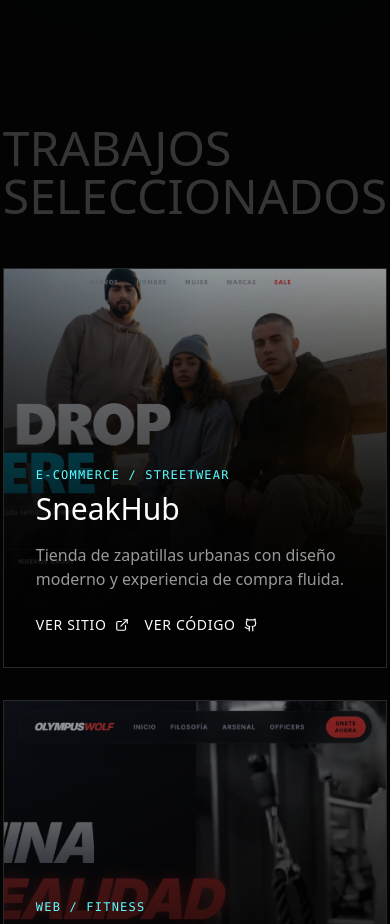
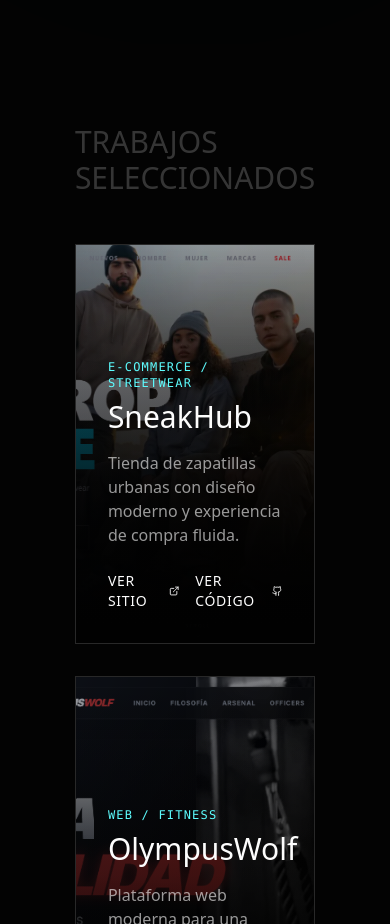
Before and after one commit to Juancho2706/Portafolio, a Next.js app: page /agendaaqui in a window 390 px wide. Shown: the part 800-1724 px from the top of the page. Built offline with nearby package versions, Linux system fonts and the light colour scheme.

Commit message:
feat: add new Projects component with animated project cards and internationalization support

```diff
--- a/components/Projects.tsx
+++ b/components/Projects.tsx
@@ -69,7 +69,7 @@
                     <motion.h2
                         initial={{ opacity: 0 }}
                         whileInView={{ opacity: 1 }}
-                        className="text-5xl md:text-7xl font-display text-starlight/20 uppercase whitespace-pre-line"
+                        className="text-3xl sm:text-4xl md:text-7xl font-display text-starlight/20 uppercase whitespace-pre-line break-words"
                     >
                         {t.projects.title}
                     </motion.h2>
```
